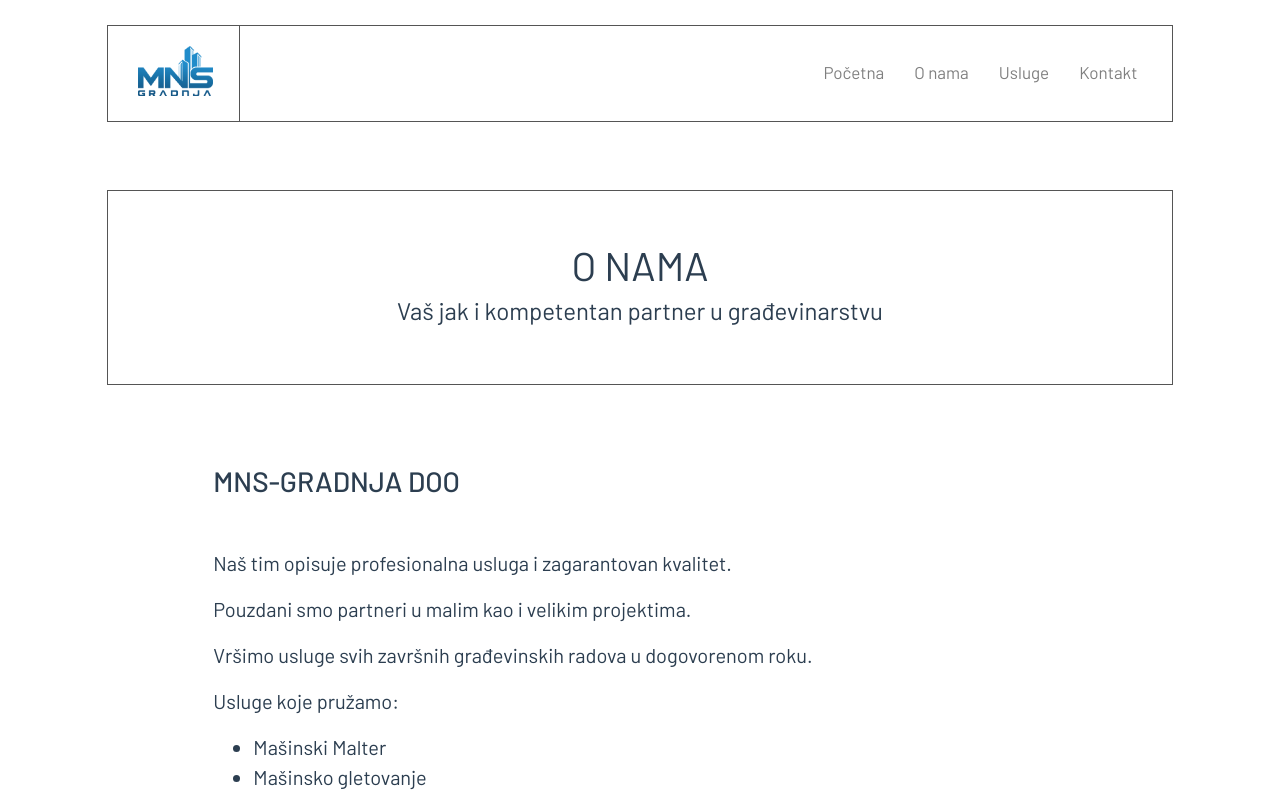
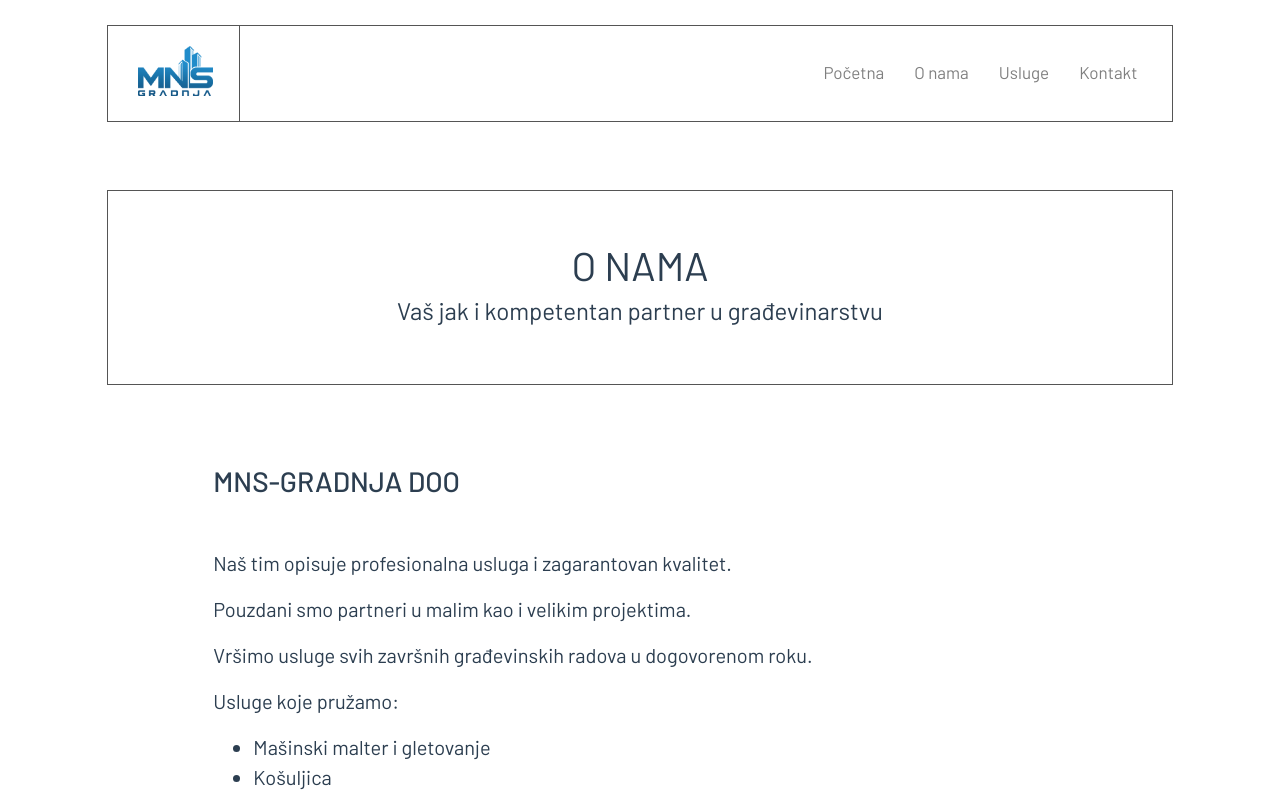
Before and after one commit to DusanJankovic877/mns-gradnja-app, a Vue app: page /#/about in a window 1280 px wide. Shown: the top 798 px of the page. Built offline with nearby package versions, Linux system fonts and the light colour scheme.

Commit message:
removed masinsko gletovanje from list on about us page

```diff
--- a/src/App.vue
+++ b/src/App.vue
@@ -5,6 +5,10 @@
       <router-view class="view-1"/>
     </transition>
     <Footer/>
+    <!--
+      Mašinski malter, gletovanje,izrada košuljice, košuljica, molersko farbarski radovi,
+      moleraj,farbanje, krečenje,MNS'Gradnja,gradjevina,usluge, gradjevinske usluge
+     -->
   </div>
 </template>
 <script>
--- a/src/views/AboutUs.vue
+++ b/src/views/AboutUs.vue
@@ -14,8 +14,7 @@
         <p>Vršimo usluge svih završnih građevinskih radova u dogovorenom roku.</p>
         <p>Usluge koje pružamo:</p>
         <ul>
-          <li>Mašinski Malter</li>
-          <li>Mašinsko gletovanje</li>
+          <li>Mašinski malter i gletovanje</li>
           <li>Košuljica</li>
           <li>Krečenje</li>
         </ul>
```
